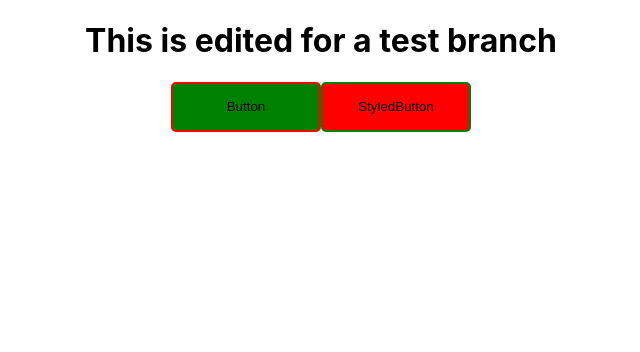
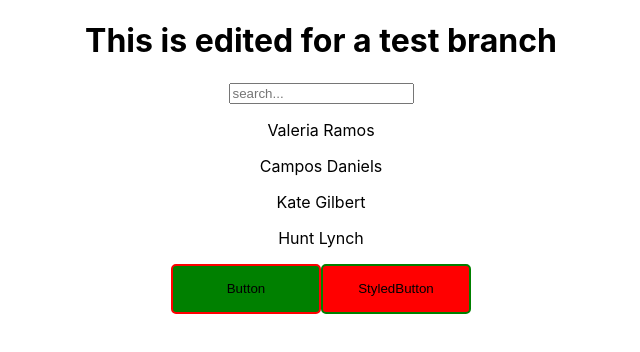
Before and after one commit to raisaken/nextline-ui-hydration-fix, a React (Create React App) app: page / in a window 1280 px wide. Shown: the top 352 px of the page, without its empty margins (319-959 px from the left). Built offline with nearby package versions, Linux system fonts and the light colour scheme.

Commit message:
real time search added

```diff
--- a/src/App.js
+++ b/src/App.js
@@ -1,11 +1,13 @@
 import "./App.css";
 import Button from "./Components/Button/Button";
+import RealTimeSearch from "./Components/RealTimeSearch/RealTimeSearch";
 import StyledButton from "./Components/StyledButton/StyledButton";
 
 function App() {
   return (
     <div className="App">
       <h1>This is edited for a test branch</h1>
+      <RealTimeSearch/>
       <Button>Button</Button>
       <StyledButton>StyledButton</StyledButton>
     </div>
--- /dev/null
+++ b/src/Components/RealTimeSearch/RealTimeSearch.css
@@ -0,0 +1,20 @@
+
+
+
+/* p {
+  border-radius: 50%;
+  width: 150px;
+  height: 150px;
+  background-color: crimson;
+  display: flex;
+  justify-content: center;
+  align-items: center;
+  color: antiquewhite;
+}
+.main {
+  margin: 5rem;
+  display: grid;
+  grid-template-columns: repeat(4, 1fr);
+  justify-content: center;
+  text-align: center;
+} */
--- /dev/null
+++ b/src/Components/RealTimeSearch/RealTimeSearch.jsx
@@ -0,0 +1,34 @@
+import React, { useState } from "react";
+import { Data } from "./dataRealTimeSearch";
+import "./RealTimeSearch.css";
+
+function RealTimeSearch() {
+  const [list, setList] = useState("");
+
+  return (
+    <div className="text-center my-5">
+      <input
+        type="text"
+        placeholder="search..."
+        onChange={(event) => {
+          setList(event.target.value);
+        }}
+      />
+      <div className="main">
+        {Data.filter((item) => {
+          if (list === "") {
+            return item;
+          } else if (item.name.includes(list)) {
+            return item;
+          }
+        }).map((item) => (
+          <div key={item.id}>
+            <p className="items">{item.name}</p>
+          </div>
+        ))}
+      </div>
+    </div>
+  );
+}
+
+export default RealTimeSearch;
--- /dev/null
+++ b/src/Components/RealTimeSearch/dataRealTimeSearch.js
@@ -0,0 +1,18 @@
+export const Data = [
+  {
+    id: "61050f211ab57ba6cd86b1e8",
+    name: "Valeria Ramos",
+  },
+  {
+    id: "61050f21aa707624a853421b",
+    name: "Campos Daniels",
+  },
+  {
+    id: "61050f21ec0c4d434eedda85",
+    name: "Kate Gilbert",
+  },
+  {
+    id: "61050f21a4543be9235f4643",
+    name: "Hunt Lynch",
+  },
+];
```
